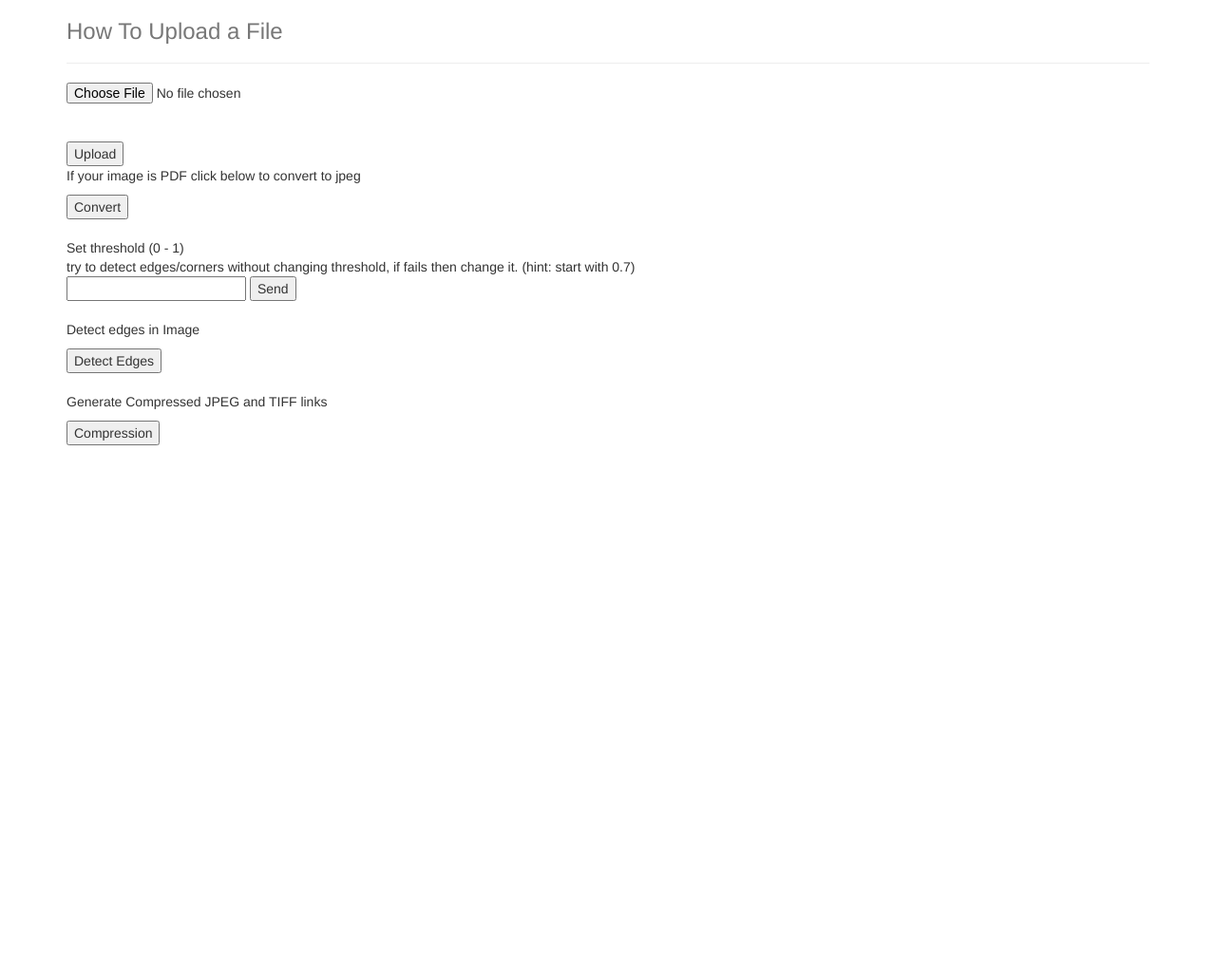
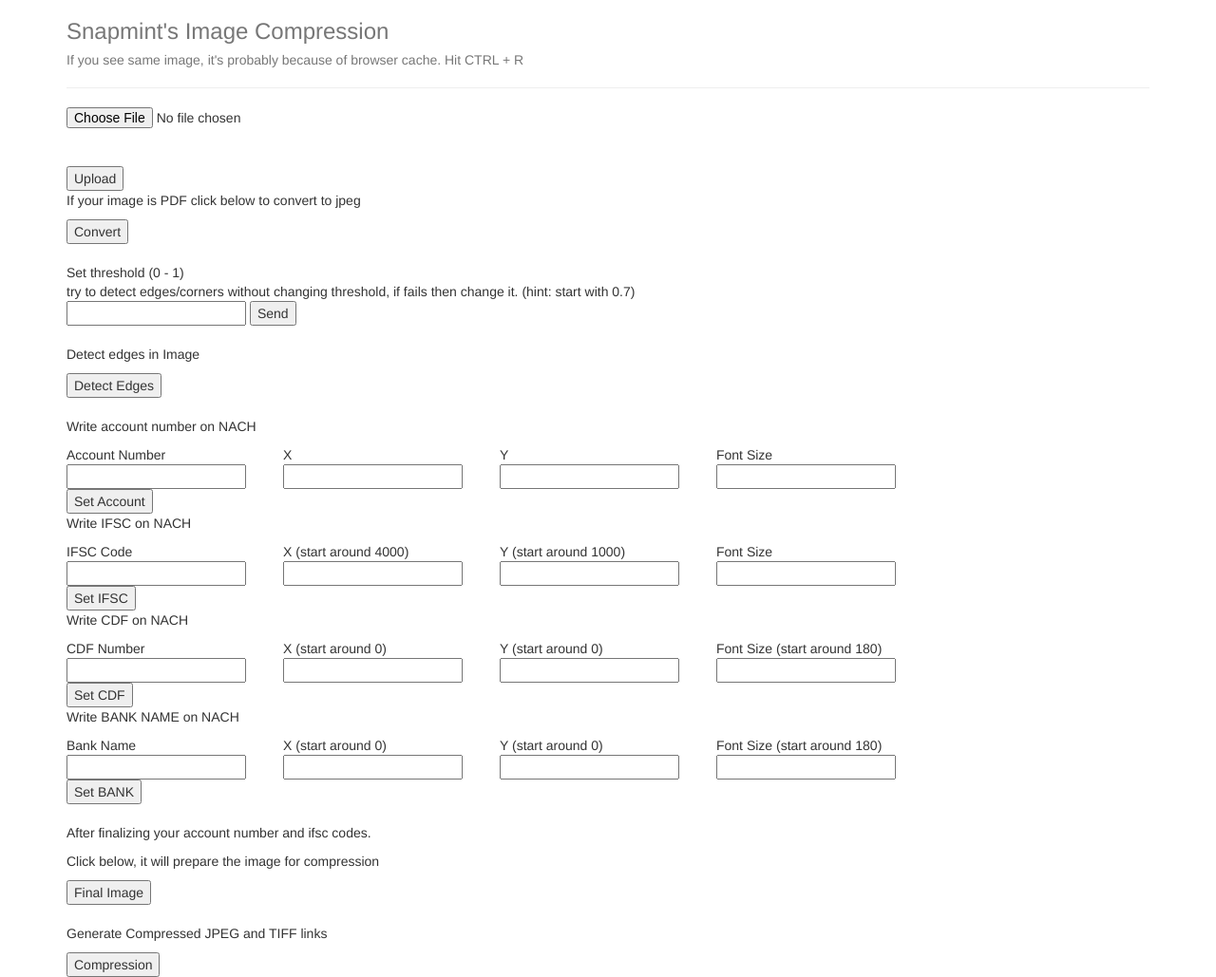
Before and after one commit to dhruvrana72/flask_app, a Flask app: page / in a window 1280 px wide. Shown: the whole page at 95% size. Before the commit the page ends 469 px from the top, so only its background shows below. Run offline with Flask 2, Linux system fonts and the light colour scheme; some libraries are stand-ins or nearby versions.

Commit message:
- image writing changes

```diff
--- a/app/templates/converted_image.html
+++ b/app/templates/converted_image.html
@@ -1,4 +1,6 @@
 <!doctype html>
 <title>Hello from Flask</title>
-  <h1><img src="../uploads/converted_nach_page.jpg" width="600"></h1>
+<a download="../uploads/converted_nach_page.jpg" href="../uploads/converted_nach_page.jpg" title="ConvertedJpeg">
+    <img alt="ConvertedJpeg" src="../uploads/converted_nach_page.jpg"  width="600">
+</a>
 </html>
--- a/app/templates/detect_edges.html
+++ b/app/templates/detect_edges.html
@@ -1,4 +1,7 @@
 <!doctype html>
 <title>Hello from Flask</title>
   <h1><img src="../uploads/res.png" width="600"></h1>
+<br>
+<div>Cropped Image on edges</div>
+  <h1><img src="../uploads/output44r.jpg" width="600"></h1>
 </html>
--- a/app/templates/index.html
+++ b/app/templates/index.html
@@ -7,7 +7,8 @@
 <body>
 <div class="container">
     <div class="header">
-        <h3 class="text-muted">How To Upload a File</h3>
+        <h3 class="text-muted">Snapmint's Image Compression</h3>
+        <h5 class="text-muted">If you see same image, it's probably because of browser cache. Hit CTRL + R</h5>
     </div>
     <hr/>
     <div>
@@ -44,6 +45,102 @@
 
     <br>
     <div>
+        <p>Write account number on NACH</p>
+        <form action="overwrite_account" method="post" target="_blank">
+            <table style="width:80%">
+                <tr>
+                    <td> Account Number </td>
+                    <td> X </td>
+                    <td> Y </td>
+                    <td> Font Size </td>
+                </tr>
+                <tr>
+                    <td><input type="text" name="account_number"></td>
+                    <td><input type="text" name="account_number_x"></td>
+                    <td><input type="text" name="account_number_y"></td>
+                    <td><input type="text" name="account_number_font"></td>
+                </tr>
+            </table>
+            <input type="submit" name="account" value="Set Account"/>
+        </form>
+    </div>
+
+    <div>
+        <p>Write IFSC on NACH</p>
+        <form action="overwrite_ifsc" method="post" target="_blank">
+            <table style="width:80%">
+                <tr>
+                    <td> IFSC Code </td>
+                    <td> X (start around 4000) </td>
+                    <td> Y (start around 1000) </td>
+                    <td> Font Size </td>
+                </tr>
+                <tr>
+                    <td><input type="text" name="ifsc_code"></td>
+                    <td><input type="text" name="ifsc_code_x"></td>
+                    <td><input type="text" name="ifsc_code_y"></td>
+                    <td><input type="text" name="ifsc_code_font"></td>
+                </tr>
+            </table>
+            <input type="submit" name="ifsc" value="Set IFSC"/>
+        </form>
+    </div>
+
+    <div>
+        <p>Write CDF on NACH</p>
+        <form action="overwrite_cdf" method="post" target="_blank">
+            <table style="width:80%">
+                <tr>
+                    <td> CDF Number </td>
+                    <td> X (start around 0) </td>
+                    <td> Y (start around 0) </td>
+                    <td> Font Size (start around 180) </td>
+                </tr>
+                <tr>
+                    <td><input type="text" name="cdf_code"></td>
+                    <td><input type="text" name="cdf_code_x"></td>
+                    <td><input type="text" name="cdf_code_y"></td>
+                    <td><input type="text" name="cdf_code_font"></td>
+                </tr>
+            </table>
+            <input type="submit" name="cdf" value="Set CDF"/>
+        </form>
+    </div>
+
+
+    <div>
+        <p>Write BANK NAME on NACH</p>
+        <form action="overwrite_bank_name" method="post" target="_blank">
+            <table style="width:80%">
+                <tr>
+                    <td> Bank Name </td>
+                    <td> X (start around 0) </td>
+                    <td> Y (start around 0) </td>
+                    <td> Font Size (start around 180) </td>
+                </tr>
+                <tr>
+                    <td><input type="text" name="bank_name"></td>
+                    <td><input type="text" name="bank_name_x"></td>
+                    <td><input type="text" name="bank_name_y"></td>
+                    <td><input type="text" name="bank_name_font"></td>
+                </tr>
+            </table>
+            <input type="submit" name="bank" value="Set BANK"/>
+        </form>
+    </div>
+
+
+    <br>
+    <div>
+        <p>After finalizing your account number and ifsc codes.</p>
+        <p>Click below, it will prepare the image for compression</p>
+        <form action="final_image" target="_blank">
+            <input type="submit" value="Final Image"/>
+        </form>
+    </div>
+
+    <br>
+    <div>
         <p>Generate Compressed JPEG and TIFF links</p>
         <form action="compression" target="_blank">
             <input type="submit" value="Compression"/>
--- a/app/views.py
+++ b/app/views.py
@@ -7,6 +7,7 @@
 from wand.image import Image as wandimage
 from skimage import exposure
 from app import app
+from PIL import Image, ImageFont, ImageDraw
 
 global loc
 global crop
@@ -57,7 +58,7 @@
 
 @app.route('/convert')
 def convert():
-    with wandimage(filename='./app/uploads/nach.pdf', resolution=1200) as img:
+    with wandimage(filename='/home/sodel/Desktop/FlaskApp/app/uploads/nach.pdf', resolution=1200) as img:
         print('width =', img.width)
         print('height =', img.height)
         print('pages = ', len(img.sequence))
@@ -68,7 +69,9 @@
         return render_template('converted_image.html')
 
 
-threshold = 0.7
+loc = 0
+crop = 0
+threshold = 0.75
 @app.route('/', methods=['POST'])
 def my_form_post():
     global threshold
@@ -76,11 +79,8 @@
         if request.form['my-form'] == 'Send':
             text = request.form['text']
             threshold = text
-    return text
+    return threshold
 
-loc = 0
-crop = 0
-threshold = 0.75
 @app.route('/detect_edges')
 def detect_edges():
     global loc
@@ -166,11 +166,9 @@
     for pt in zip(*loc[::-1]):
         cv2.rectangle(crop, pt, (pt[0] + w, pt[1] + h), (0, 0, 255), 2)
     cv2.imwrite('./app/uploads/res.png', crop)
-    return render_template('detect_edges.html')
 
-@app.route('/compression')
-def compression():
     print loc
+    print cv2.__version__
     pts = np.array(zip(*loc[::-1]), 'int32')
     x, y, w, h = cv2.boundingRect(pts)
     cv2.rectangle(crop, (x, y), (x + w, y + h), (0, 255, 0), 2)
@@ -200,6 +198,122 @@
     final_image = cv2.cvtColor(final_image, cv2.COLOR_BGR2GRAY)
     final_image = exposure.rescale_intensity(final_image, out_range=(0, 255))
     cv2.imwrite('./app/uploads/output44r.jpg', final_image)
+    return render_template('detect_edges.html')
+
+def overwrite(number, x, y, font, image, output_image):
+    img = Image.open('./app/uploads/' + image)
+    img = img.convert('RGB')
+    draw = ImageDraw.Draw(img)
+    image_font = ImageFont.truetype("arial.ttf", font)
+    draw.text((x, y), number, (0, 0, 0), font=image_font)
+    img.save('./app/uploads/' + output_image)
+
+account_number = 00000000000
+account_x = 0
+account_y = 0
+account_font = 180
+account_counter = 0
+@app.route('/overwrite_account', methods=['POST'])
+def overwrite_account():
+    global account_number, account_x, account_y, account_font, account_counter
+    account_counter = account_counter + 1
+    print account_counter
+    if request.method == 'POST':
+        if request.form['account'] == 'Set Account':
+            account_number = request.form['account_number']
+            account_x = request.form['account_number_x']
+            account_y = request.form['account_number_y']
+            account_font = request.form['account_number_font']
+            test = [account_number, account_x, account_y, account_font]
+            print test
+            overwrite(account_number, int(account_x), int(account_y), int(account_font), "output44r.jpg", "sample-out.jpg")
+    return render_template('account_number.html')
+
+ifsc_code = 00000000000
+ifsc_code_x = 0
+ifsc_code_y = 0
+ifsc_code_font = 180
+ifsc_counter = 0
+@app.route('/overwrite_ifsc', methods=['POST'])
+def overwrite_ifsc():
+    global ifsc_code, ifsc_code_x, ifsc_code_y, ifsc_code_font, ifsc_counter
+    ifsc_counter = ifsc_counter + 1
+
+    if request.method == 'POST':
+        if request.form['ifsc'] == 'Set IFSC':
+            ifsc_code = request.form['ifsc_code']
+            ifsc_code_x = request.form['ifsc_code_x']
+            ifsc_code_y = request.form['ifsc_code_y']
+            ifsc_code_font = request.form['ifsc_code_font']
+            test = [ifsc_code, ifsc_code_x, ifsc_code_y, ifsc_code_font]
+            print test
+            print ifsc_counter
+            overwrite(ifsc_code, int(ifsc_code_x), int(ifsc_code_y), int(ifsc_code_font), "sample-out.jpg", "sample-out1.jpg")
+    return render_template('ifsc_code.html')
+
+cdf_code = 00000000000
+cdf_code_x = 0
+cdf_code_y = 0
+cdf_code_font = 180
+cdf_counter = 0
+@app.route('/overwrite_cdf', methods=['POST'])
+def overwrite_cdf():
+    global cdf_code, cdf_code_x, cdf_code_y, cdf_code_font, cdf_counter
+    cdf_counter = cdf_counter + 1
+    if request.method == 'POST':
+        if request.form['cdf'] == 'Set CDF':
+            cdf_code = request.form['cdf_code']
+            cdf_code_x = request.form['cdf_code_x']
+            cdf_code_y = request.form['cdf_code_y']
+            cdf_code_font = request.form['cdf_code_font']
+            test = [cdf_code, cdf_code_x, cdf_code_y, cdf_code_font]
+            print test
+            print cdf_counter
+            overwrite(cdf_code, int(cdf_code_x), int(cdf_code_y), int(cdf_code_font), "sample-out1.jpg", "sample-out2.jpg")
+    return render_template('cdf_code.html')
+
+bank_name = 00000000000
+bank_name_x = 0
+bank_name_y = 0
+bank_name_font = 180
+bank_counter = 0
+@app.route('/overwrite_bank_name', methods=['POST'])
+def overwrite_bank_name():
+    global bank_name, bank_name_x, bank_name_y, bank_name_font, bank_counter
+    bank_counter = bank_counter + 1
+
+    if request.method == 'POST':
+        if request.form['bank'] == 'Set BANK':
+            bank_name = request.form['bank_name']
+            bank_name_x = request.form['bank_name_x']
+            bank_name_y = request.form['bank_name_y']
+            bank_name_font = request.form['bank_name_font']
+            test = [bank_name, bank_name_x, bank_name_y, bank_name_font]
+            print test
+            print bank_counter
+            overwrite(bank_name, int(bank_name_x), int(bank_name_y), int(bank_name_font), "sample-out2.jpg", "sample-out3.jpg")
+    return render_template('bank_name.html')
+
+@app.route('/final_image')
+def final_image():
+    if bank_counter > 0:
+        print "jjjjjjjjjjjjjjjjjjjjjj"
+        im = Image.open("./app/uploads/sample-out3.jpg")
+    elif cdf_counter > 0:
+        print "888888888888888888"
+        im = Image.open("./app/uploads/sample-out2.jpg")
+    elif ifsc_counter > 0:
+        print "0000000000000000"
+        im = Image.open("./app/uploads/sample-out1.jpg")
+    elif account_counter > 0:
+        print "---=-=-=-="
+        im = Image.open("./app/uploads/sample-out.jpg")
+
+    im.save("./app/uploads/output44r.jpg")
+    return render_template('final_image.html')
+
+@app.route('/compression')
+def compression():
     im = Image.open("./app/uploads/output44r.jpg")
 
     im = im.resize((830, 392), Image.ANTIALIAS)
--- a/run.py
+++ b/run.py
@@ -1,3 +1,3 @@
 #!/home/sodel/Python/bin/python
 from app import app
-app.run(debug=True)
+app.run(debug=True, host='0.0.0.0', port=5001)
```
